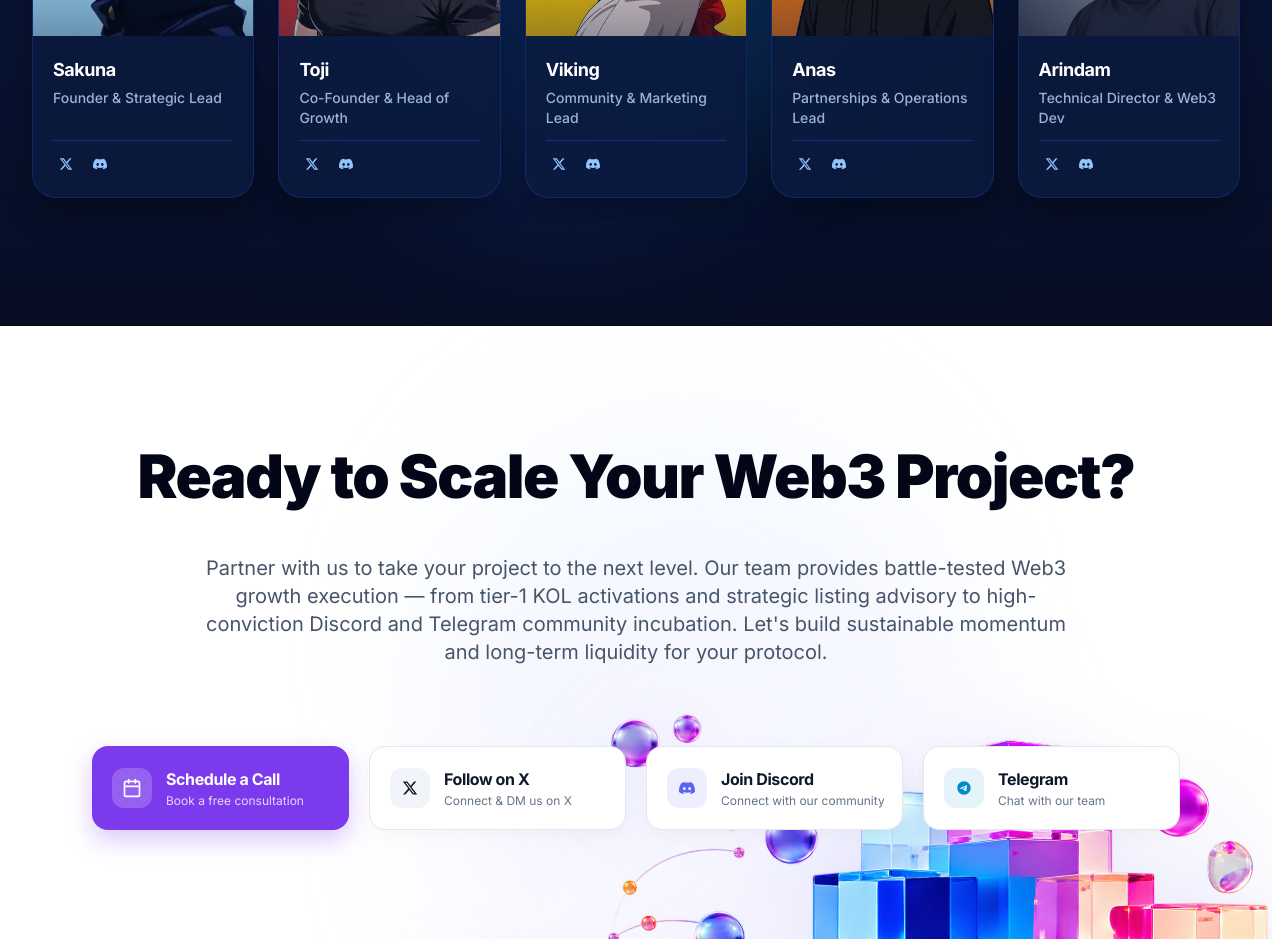
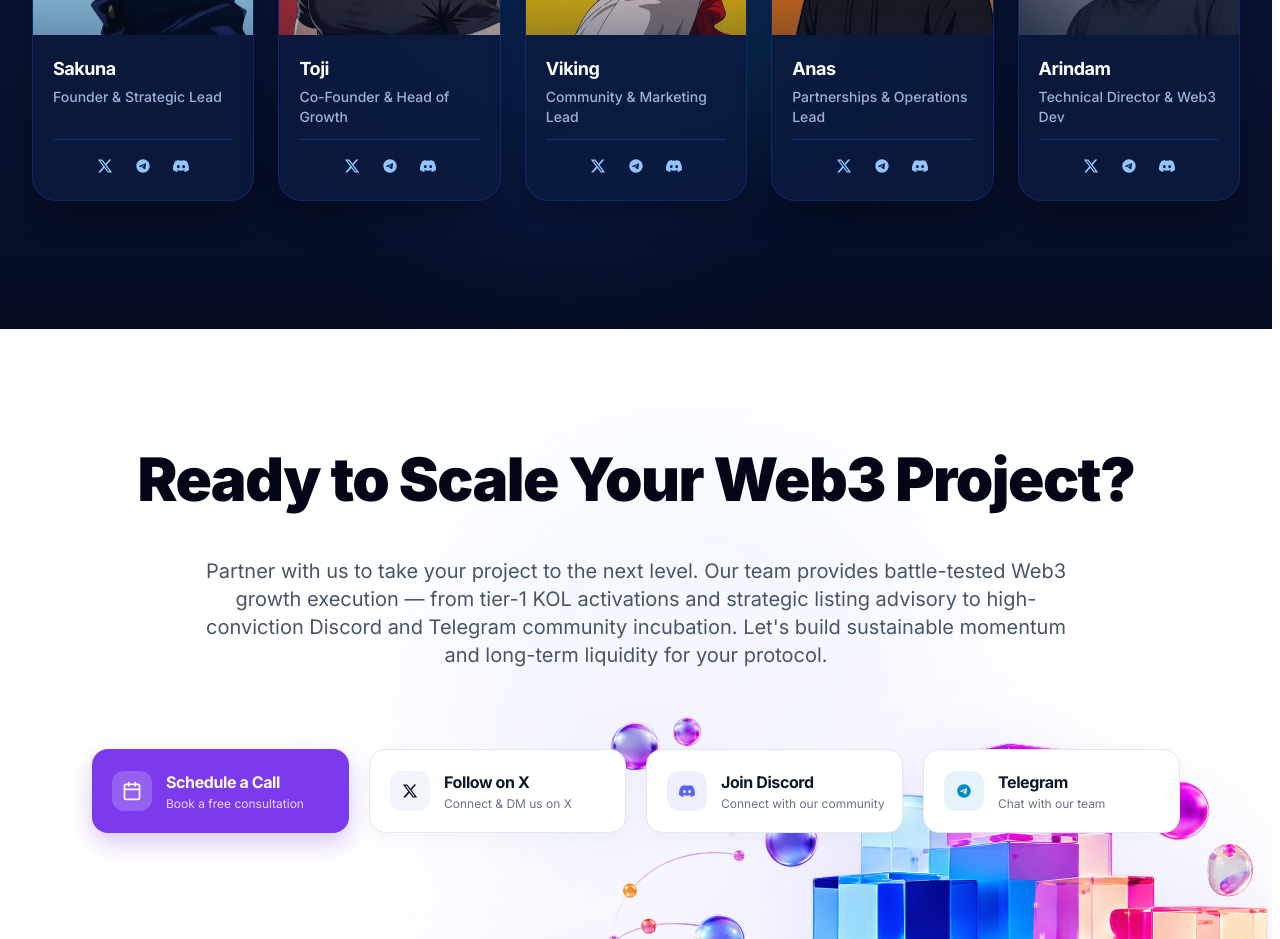
Before and after one commit to mrarindam/Future-Leaders, a Next.js app: page / in a window 1280 px wide. Shown: the part 3220-4159 px from the top of the page. Built offline with nearby package versions, Linux system fonts and the light colour scheme.

Commit message:
Add Telegram social links to team members in order: X, Telegram, Discord (centered)

```diff
--- a/components/TeamCard.tsx
+++ b/components/TeamCard.tsx
@@ -44,49 +44,68 @@ export default function TeamCard({ member, index }: TeamCardProps) {
           </p>
         </div>
 
-        {/* Minimal Social Icons: X, Discord & LinkedIn */}
-        {(member.socials?.linkedin || member.socials?.twitter || member.socials?.discord) && (
-          <div className="flex items-center gap-2 pt-2.5 border-t border-blue-800/60 mt-auto">
+        {/* Centered Social Icons: X (1st), Telegram (2nd), Discord (3rd) */}
+        {(member.socials?.twitter || member.socials?.telegram || member.socials?.discord || member.socials?.linkedin) && (
+          <div className="flex items-center justify-center gap-2.5 pt-3 border-t border-blue-800/60 mt-auto">
+            {/* 1. X (Twitter) */}
             {member.socials.twitter && (
               <a
                 href={member.socials.twitter}
                 target="_blank"
                 rel="noopener noreferrer"
-                aria-label={`${member.name} X`}
+                aria-label={`${member.name} on X`}
                 className="p-1.5 rounded-lg text-blue-300 hover:text-white hover:bg-blue-900/60 transition-colors"
                 title="Follow on X"
               >
-                <svg className="w-3.5 h-3.5" fill="currentColor" viewBox="0 0 24 24">
+                <svg className="w-4 h-4" fill="currentColor" viewBox="0 0 24 24">
                   <path d="M18.244 2.25h3.308l-7.227 8.26 8.502 11.24H16.17l-5.214-6.817L4.99 21.75H1.68l7.73-8.835L1.254 2.25H8.08l4.713 6.231zm-1.161 17.52h1.833L7.084 4.126H5.117z"/>
                 </svg>
               </a>
             )}
 
+            {/* 2. Telegram */}
+            {member.socials.telegram && (
+              <a
+                href={member.socials.telegram}
+                target="_blank"
+                rel="noopener noreferrer"
+                aria-label={`${member.name} on Telegram`}
+                className="p-1.5 rounded-lg text-blue-300 hover:text-[#229ED9] hover:bg-blue-900/60 transition-colors"
+                title="Message on Telegram"
+              >
+                <svg className="w-4 h-4" fill="currentColor" viewBox="0 0 24 24">
+                  <path d="M12 2C6.48 2 2 6.48 2 12s4.48 10 10 10 10-4.48 10-10S17.52 2 12 2zm4.64 6.8c-.15 1.58-.8 5.42-1.13 7.19-.14.75-.42 1-.68 1.03-.58.05-1.02-.38-1.58-.75-.88-.58-1.38-.94-2.23-1.5-.99-.65-.35-1.01.22-1.59.15-.15 2.71-2.48 2.76-2.69a.2.2 0 00-.05-.18c-.06-.05-.14-.03-.21-.02-.09.02-1.49.95-4.22 2.79-.4.27-.76.41-1.08.4-.36-.01-1.04-.2-1.55-.37-.63-.2-1.12-.31-1.08-.66.02-.18.27-.37.74-.56 2.92-1.27 4.86-2.11 5.83-2.51 2.78-1.16 3.35-1.36 3.73-1.36.08 0 .27.02.39.12.1.08.13.19.14.27-.01.06.01.24 0 .38z"/>
+                </svg>
+              </a>
+            )}
+
+            {/* 3. Discord */}
             {member.socials.discord && (
               <a
                 href={member.socials.discord}
                 target="_blank"
                 rel="noopener noreferrer"
-                aria-label={`${member.name} Discord`}
+                aria-label={`${member.name} on Discord`}
                 className="p-1.5 rounded-lg text-blue-300 hover:text-[#5865F2] hover:bg-blue-900/60 transition-colors"
                 title="Connect on Discord"
               >
-                <svg className="w-3.5 h-3.5" fill="currentColor" viewBox="0 0 24 24">
+                <svg className="w-4 h-4" fill="currentColor" viewBox="0 0 24 24">
                   <path d="M20.317 4.37a19.791 19.791 0 0 0-4.885-1.515.074.074 0 0 0-.079.037c-.21.375-.444.864-.608 1.25a18.27 18.27 0 0 0-5.487 0 12.64 12.64 0 0 0-.617-1.25.077.077 0 0 0-.079-.037A19.736 19.736 0 0 0 3.677 4.37a.07.07 0 0 0-.032.027C.533 9.046-.32 13.58.099 18.057a.082.082 0 0 0 .031.057 19.9 19.9 0 0 0 5.993 3.03.078.078 0 0 0 .084-.028c.462-.63.874-1.295 1.226-1.994.021-.041.001-.09-.041-.106a13.107 13.107 0 0 1-1.872-.892.077.077 0 0 1-.008-.128 10.2 10.2 0 0 0 .372-.292.074.074 0 0 1 .077-.01c3.929 1.793 8.18 1.793 12.061 0a.074.074 0 0 1 .078.01c.12.098.246.198.373.292a.077.077 0 0 1-.006.127 12.299 12.299 0 0 1-1.873.893.077.077 0 0 0-.041.107c.36.698.772 1.362 1.225 1.993a.076.076 0 0 0 .084.028 19.839 19.839 0 0 0 6.002-3.03.077.077 0 0 0 .032-.054c.5-5.177-.838-9.674-3.549-13.66a.061.061 0 0 0-.031-.028zM8.02 15.33c-1.183 0-2.157-1.085-2.157-2.419 0-1.333.956-2.419 2.157-2.419 1.21 0 2.176 1.096 2.157 2.42 0 1.333-.956 2.418-2.157 2.418zm7.975 0c-1.183 0-2.157-1.085-2.157-2.419 0-1.333.955-2.419 2.157-2.419 1.21 0 2.176 1.096 2.157 2.42 0 1.333-.946 2.418-2.157 2.418z"/>
                 </svg>
               </a>
             )}
 
+            {/* 4. LinkedIn (optional) */}
             {member.socials.linkedin && (
               <a
                 href={member.socials.linkedin}
                 target="_blank"
                 rel="noopener noreferrer"
-                aria-label={`${member.name} LinkedIn`}
+                aria-label={`${member.name} on LinkedIn`}
                 className="p-1.5 rounded-lg text-blue-300 hover:text-white hover:bg-blue-900/60 transition-colors"
                 title="LinkedIn Profile"
               >
-                <svg className="w-3.5 h-3.5" fill="currentColor" viewBox="0 0 24 24">
+                <svg className="w-4 h-4" fill="currentColor" viewBox="0 0 24 24">
                   <path d="M19 3a2 2 0 0 1 2 2v14a2 2 0 0 1-2 2H5a2 2 0 0 1-2-2V5a2 2 0 0 1 2-2h14m-.5 15.5v-5.3a3.26 3.26 0 0 0-3.26-3.26c-.85 0-1.84.52-2.28 1.3v-1.11h-2.79v8.37h2.79v-4.93c0-.77.62-1.4 1.39-1.4a1.4 1.4 0 0 1 1.4 1.4v4.93h2.75M6.88 8.56a1.68 1.68 0 0 0 1.68-1.68c0-.93-.75-1.69-1.68-1.69a1.69 1.69 0 0 0-1.69 1.69c0 .93.76 1.68 1.69 1.68m1.39 9.94v-8.37H5.5v8.37h2.77z"/>
                 </svg>
               </a>
--- a/lib/constants.ts
+++ b/lib/constants.ts
@@ -21,6 +21,7 @@ export interface TeamMember {
     linkedin?: string;
     twitter?: string;
     discord?: string;
+    telegram?: string;
   };
 }
 
@@ -190,6 +191,7 @@ export const TEAM_MEMBERS: TeamMember[] = [
     borderColor: "border-purple-500/40",
     socials: {
       twitter: "https://x.com/0Sakuna",
+      telegram: "https://t.me/SAKUNA17",
       discord: "https://discord.com/users/1330573065234546749",
     },
   },
@@ -201,6 +203,7 @@ export const TEAM_MEMBERS: TeamMember[] = [
     borderColor: "border-cyan-500/40",
     socials: {
       twitter: "https://x.com/Tojizeninhc",
+      telegram: "https://t.me/Tojizeninhc",
       discord: "https://discord.com/users/1223692374790901932",
     },
   },
@@ -212,6 +215,7 @@ export const TEAM_MEMBERS: TeamMember[] = [
     borderColor: "border-emerald-500/40",
     socials: {
       twitter: "https://x.com/badviking1995",
+      telegram: "https://t.me/badviking1995",
       discord: "https://discord.com/users/518837405600448513",
     },
   },
@@ -223,6 +227,7 @@ export const TEAM_MEMBERS: TeamMember[] = [
     borderColor: "border-pink-500/40",
     socials: {
       twitter: "https://x.com/Anas1BTC",
+      telegram: "https://t.me/Anas1btc",
       discord: "https://discord.com/users/767831622837338163",
     },
   },
@@ -234,6 +239,7 @@ export const TEAM_MEMBERS: TeamMember[] = [
     borderColor: "border-blue-500/40",
     socials: {
       twitter: "https://x.com/ExeArindam",
+      telegram: "https://t.me/MrxArindam",
       discord: "https://discord.com/users/1056180691987091467",
     },
   },
```
